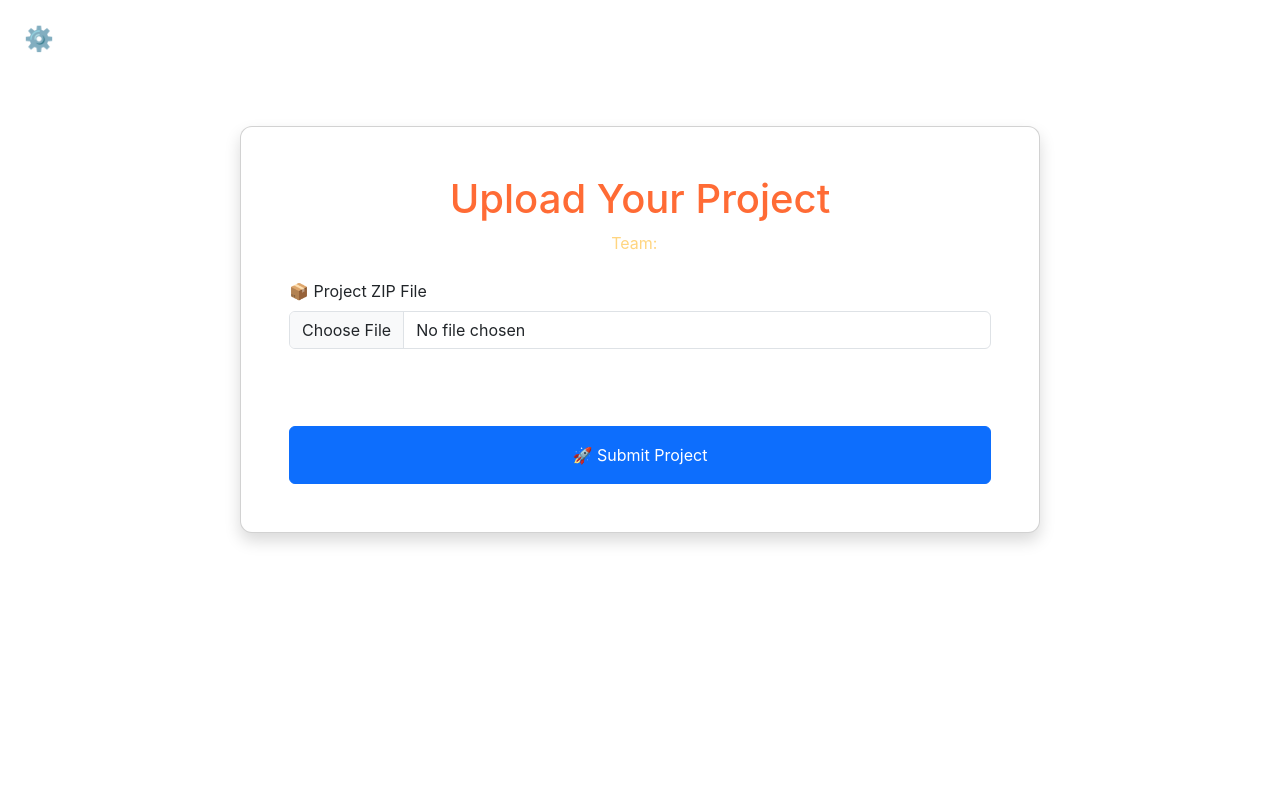
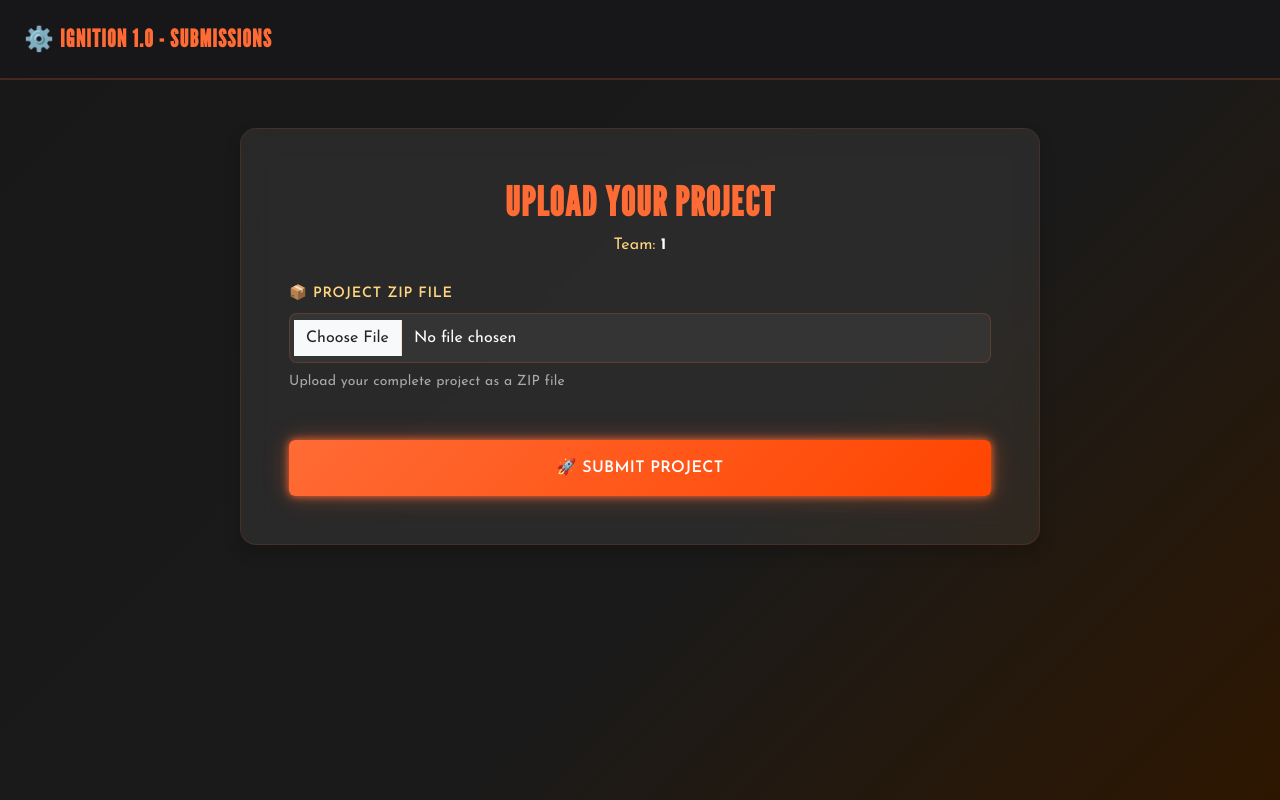
Before and after one commit to Team-Vegavath/Portal, a Flask app: page /upload in a window 1280 px wide. Run offline with Flask 3, Linux system fonts and the light colour scheme; the visitor is signed in with stand-in values (Sample User, id 1); parts of the project's set-up code (start-up, migrations or seed data) failed here and were passed over.

Commit message:
updated css

```diff
--- a/static/css/style.css
+++ b/static/css/style.css
@@ -1,4 +1,263 @@
-body { font-family: Inter, Arial, sans-serif; }
-.card { border-radius: 12px; }
-.progress { border-radius: 10px; overflow: hidden; }
-#logBox { background:#0d1117; color:#e6edf3; border-radius:8px; }
+@import url('https://fonts.googleapis.com/css2?family=Josefin+Sans:wght@400;600;700&display=swap');
+@import url('https://fonts.googleapis.com/css2?family=League+Gothic&display=swap');
+@import url('https://fonts.googleapis.com/css2?family=Inter:wght@100;200;300;400;500;600;700;800;900&display=swap');
+
+:root {
+  --primary-orange: #FF6B35;
+  --primary-orange-dark: #FF4500;
+  --primary-black: #181818;
+  --primary-gray: #1A1A1A;
+  --accent-gold: #FFD580;
+  --accent-blue: #00B7EB;
+  --accent-purple: #8b5cf6;
+  --accent-pink: #FF5EAE;
+  --dark-gray: #2D2D2D;
+}
+
+* {
+  box-sizing: border-box;
+  margin: 0;
+  padding: 0;
+}
+
+body {
+  font-family: 'Josefin Sans', 'Inter', Arial, sans-serif;
+  background: linear-gradient(135deg, #181818 0%, #1a1a1a 60%, #2d1600 100%);
+  color: #FFFFFF;
+  min-height: 100vh;
+  letter-spacing: 0.01em;
+}
+
+h1, h2, h3, h4, h5, h6 {
+  font-family: 'League Gothic', 'Josefin Sans', 'Inter', sans-serif;
+  letter-spacing: 0.03em;
+  font-weight: 700;
+  text-transform: uppercase;
+}
+
+/* Custom scrollbar */
+::-webkit-scrollbar {
+  width: 8px;
+}
+
+::-webkit-scrollbar-track {
+  background: #1A1A1A;
+}
+
+::-webkit-scrollbar-thumb {
+  background: #FF6B35;
+  border-radius: 4px;
+  border: 2px solid #181818;
+}
+
+::-webkit-scrollbar-thumb:hover {
+  background: #FF4500;
+}
+
+/* Glass morphism card */
+.card {
+  border-radius: 16px;
+  background: rgba(255, 255, 255, 0.07);
+  backdrop-filter: blur(14px);
+  border: 1.5px solid rgba(255, 107, 53, 0.12);
+  box-shadow: 0 2px 24px 0 rgba(255, 107, 53, 0.08);
+  transition: all 0.3s ease;
+}
+
+.card:hover {
+  box-shadow: 0 4px 32px 0 rgba(255, 107, 53, 0.15);
+  border-color: rgba(255, 107, 53, 0.25);
+}
+
+/* Orange glow button */
+.btn-primary {
+  background: linear-gradient(135deg, #FF6B35 0%, #FF4500 100%);
+  border: none;
+  font-weight: 600;
+  letter-spacing: 0.02em;
+  text-transform: uppercase;
+  box-shadow: 0 0 24px 0 rgba(255, 107, 53, 0.35), 0 0 8px 0 #FF6B35;
+  transition: all 0.3s ease;
+}
+
+.btn-primary:hover {
+  background: linear-gradient(135deg, #FF4500 0%, #FF6B35 100%);
+  box-shadow: 0 0 36px 0 rgba(255, 107, 53, 0.55), 0 0 12px 0 #FF6B35;
+  transform: translateY(-2px);
+}
+
+.btn-primary:active {
+  transform: translateY(0);
+}
+
+/* Form controls */
+.form-control, .form-select {
+  background: rgba(255, 255, 255, 0.05);
+  border: 1.5px solid rgba(255, 107, 53, 0.2);
+  color: #FFFFFF;
+  border-radius: 8px;
+  padding: 12px 16px;
+  transition: all 0.3s ease;
+}
+
+.form-control:focus, .form-select:focus {
+  background: rgba(255, 255, 255, 0.08);
+  border-color: #FF6B35;
+  box-shadow: 0 0 0 0.2rem rgba(255, 107, 53, 0.25);
+  color: #FFFFFF;
+}
+
+.form-control::placeholder {
+  color: rgba(255, 255, 255, 0.5);
+}
+
+.form-select option {
+  background: #1A1A1A;
+  color: #FFFFFF;
+}
+
+.form-label {
+  color: #FFD580;
+  font-weight: 600;
+  margin-bottom: 8px;
+  text-transform: uppercase;
+  letter-spacing: 0.05em;
+  font-size: 0.9em;
+}
+
+/* Alerts */
+.alert-danger {
+  background: rgba(255, 94, 174, 0.15);
+  border: 1.5px solid rgba(255, 94, 174, 0.3);
+  color: #FF5EAE;
+  border-radius: 8px;
+}
+
+.alert-success {
+  background: rgba(0, 183, 235, 0.15);
+  border: 1.5px solid rgba(0, 183, 235, 0.3);
+  color: #00B7EB;
+  border-radius: 8px;
+}
+
+/* Progress bar */
+.progress {
+  border-radius: 10px;
+  overflow: hidden;
+  background: rgba(255, 255, 255, 0.05);
+  height: 24px;
+}
+
+.progress-bar {
+  background: linear-gradient(135deg, #FF6B35 0%, #FF4500 100%);
+  box-shadow: 0 0 12px rgba(255, 107, 53, 0.5);
+}
+
+/* Log box */
+#logBox {
+  background: rgba(0, 0, 0, 0.5);
+  color: #e6edf3;
+  border-radius: 12px;
+  border: 1.5px solid rgba(255, 107, 53, 0.2);
+  padding: 16px;
+  font-family: 'Fira Code', monospace;
+  font-size: 0.9em;
+}
+
+/* Navbar */
+.navbar {
+  background: rgba(24, 24, 26, 0.95) !important;
+  backdrop-filter: blur(14px);
+  border-bottom: 2px solid rgba(255, 107, 53, 0.2);
+}
+
+.navbar-brand {
+  color: #FF6B35 !important;
+  font-family: 'League Gothic', 'Josefin Sans', sans-serif;
+  letter-spacing: 0.05em;
+  text-transform: uppercase;
+}
+
+/* Container background */
+.container {
+  position: relative;
+  z-index: 1;
+}
+
+/* Admin table styling */
+.table {
+  border-collapse: separate;
+  border-spacing: 0;
+}
+
+.table thead tr {
+  border-bottom: 2px solid rgba(255, 107, 53, 0.3);
+}
+
+.table tbody tr {
+  border-bottom: 1px solid rgba(255, 107, 53, 0.1);
+  transition: background 0.2s ease;
+}
+
+.table tbody tr:hover {
+  background: rgba(255, 107, 53, 0.05);
+}
+
+/* Badge styles */
+.badge {
+  padding: 8px 16px;
+  font-size: 0.9em;
+  font-weight: 600;
+  border-radius: 6px;
+  text-transform: uppercase;
+  letter-spacing: 0.02em;
+}
+
+/* Admin button styles */
+.btn-admin-unlock {
+  background: linear-gradient(135deg, #FF6B35 0%, #FF4500 100%);
+  border: none;
+  color: white;
+  padding: 8px 20px;
+  font-weight: 600;
+  text-transform: uppercase;
+  letter-spacing: 0.02em;
+  transition: all 0.3s ease;
+}
+
+.btn-admin-unlock:hover {
+  transform: translateY(-2px);
+  box-shadow: 0 0 20px rgba(255, 107, 53, 0.4);
+}
+
+.btn-admin-lock {
+  background: linear-gradient(135deg, #FFD580 0%, #FF6B35 100%);
+  border: none;
+  color: #181818;
+  padding: 8px 20px;
+  font-weight: 600;
+  text-transform: uppercase;
+  letter-spacing: 0.02em;
+  transition: all 0.3s ease;
+}
+
+.btn-admin-lock:hover {
+  transform: translateY(-2px);
+  box-shadow: 0 0 20px rgba(255, 213, 128, 0.4);
+}
+
+/* Animation */
+@keyframes fadeInUp {
+  from {
+    opacity: 0;
+    transform: translate3d(0, 30px, 0);
+  }
+  to {
+    opacity: 1;
+    transform: translate3d(0, 0, 0);
+  }
+}
+
+.animate-fadeInUp {
+  animation: fadeInUp 0.6s ease-out;
+}
```
